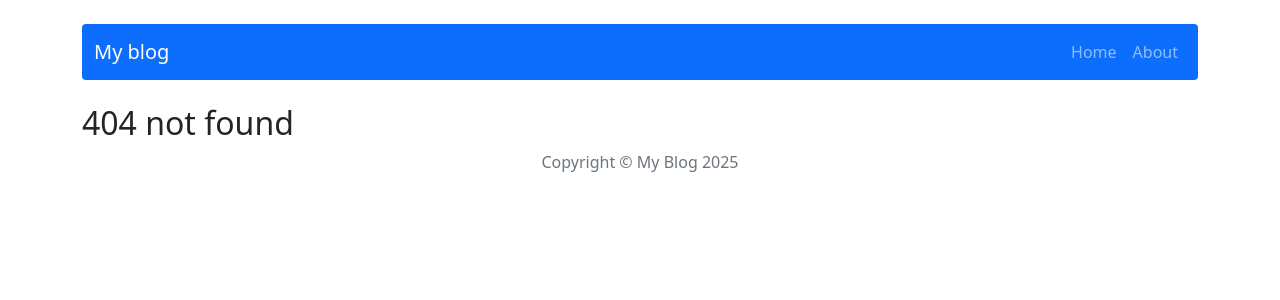
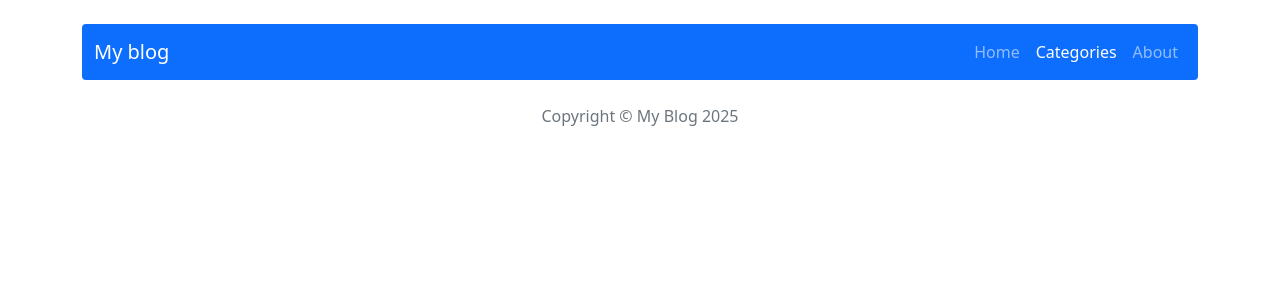
Before and after one commit to kriskensy/WebDev_react-blog, a React (Create React App) app: page /categories in a window 1280 px wide. Before the commit this address had no page. Shown: the top 300 px of the page. Built offline with nearby package versions, Linux system fonts and the light colour scheme.

Commit message:
Add Categories component. Add routing for Categories

```diff
--- a/src/App.js
+++ b/src/App.js
@@ -8,6 +8,7 @@ import NotFound from './components/pages/NotFound/NotFound';
 import { Container } from 'react-bootstrap';
 import Header from './components/views/Header/Header';
 import Footer from './components/views/Footer/Footer';
+import Categories from './components/features/Categories/Categories';
 
 const App = () => {
   return (
@@ -19,6 +20,7 @@ const App = () => {
         <Route path='/post/add' element={<PostAdd />}/>
         <Route path='/post/:id' element={<SinglePost />}/>
         <Route path='/post/edit/:id' element={<PostEdit />}/>
+        <Route path='/categories' element={<Categories />}/>
         <Route path='*' element={<NotFound />}/>
       </Routes>
       <Footer/>
--- /dev/null
+++ b/src/components/features/Categories/Categories.js
@@ -0,0 +1,8 @@
+
+const Categories = () => {
+  return (
+    <></>
+  );
+}
+
+export default Categories;
--- a/src/components/views/MyNavbar/MyNavbar.js
+++ b/src/components/views/MyNavbar/MyNavbar.js
@@ -9,6 +9,7 @@ const MyNavbar = () => {
         <Navbar.Collapse className="justify-content-end">
           <Nav>
             <Nav.Link as={NavLink} to="/">Home</Nav.Link>
+            <Nav.Link as={NavLink} to="/categories">Categories</Nav.Link>
             <Nav.Link as={NavLink} to="/about">About</Nav.Link>
           </Nav>
         </Navbar.Collapse>
```
